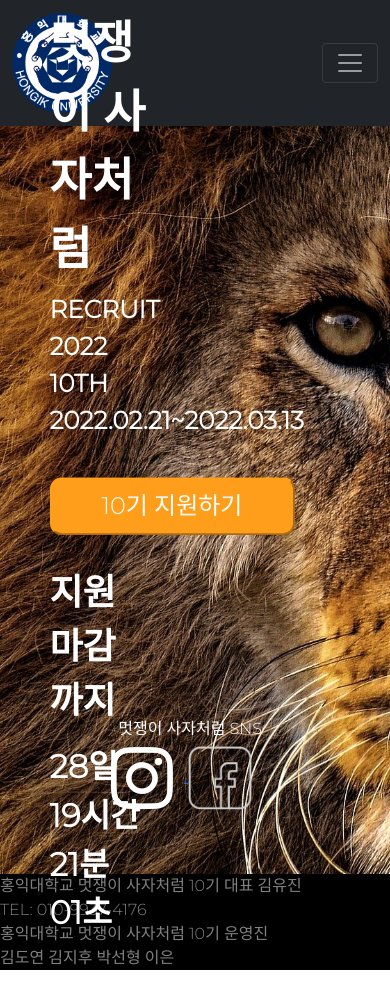
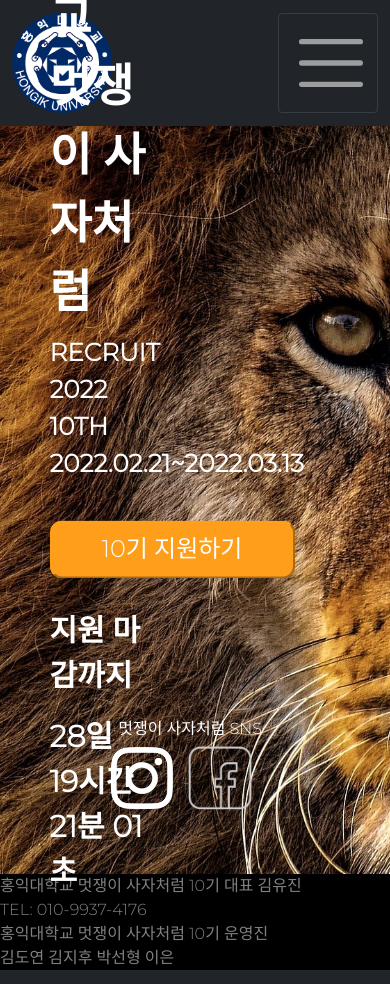
Before and after one commit to eugene028/hongiklikelion2022, a Django app: page / in a window 390 px wide. Run offline with Django 3.2, Linux system fonts and the light colour scheme; data that the repository does not hold is empty.

Commit message:
hamburger change

```diff
--- a/mydiary/static/css/style.css
+++ b/mydiary/static/css/style.css
@@ -29,9 +29,7 @@
 .home-caption-display p{
     font-size: 2.5em;
 }
-#valentine{
-    font-size: 180%;
-}
+
 .posting-header{
     padding:120px 0;
     text-align: center;
@@ -303,7 +301,15 @@ body {
 }
 
 .date-box p{
-    font-size: 36px;
+    font-size: 30px;
     font-family: 'Montserrat';
     font-weight: bold;
 }
+.navbar-toggler{
+    width: 100px;
+    height: 100px;
+}
+.navbar-toggler-icon{
+    width: 80px;
+    height: 80px;
+}
--- a/mydiary/templates/mydiary/home.html
+++ b/mydiary/templates/mydiary/home.html
@@ -14,7 +14,7 @@
       <section class='special-day'>
         <div class='date-box'>
           <p>지원 마감까지<br></p>
-            <p id='valentine' class='days-left'></p>
+            <p id='valentine' ></p>
         </div>
     </section>
     <script
@@ -57,7 +57,7 @@
   </article>
   <div class="sns-wrap">
     <a href="https://www.instagram.com/likelion.hongik/?hl=ko"><img class="sns-img" src="{%static 'img/instagram.png'%}" width="50px" height="50px" alt="likelion">
-    <a href="https://www.facebook.com/search/top?q=%EB%A9%8B%EC%9F%81%EC%9D%B4%20%EC%82%AC%EC%9E%90%EC%B2%98%EB%9F%BC%20at%20%ED%99%8D%EC%9D%B5%EB%8C%80%ED%95%99%EA%B5%90"><img class="sns-img" src="{%static 'img/facebook.png'%}" width="50px" height="50px" alt="likelion">
+    <a href="https://m.facebook.com/search/posts/?q=%EB%A9%8B%EC%9F%81%EC%9D%B4%20%EC%82%AC%EC%9E%90%EC%B2%98%EB%9F%BC%20at%20%ED%99%8D%EC%9D%B5%EB%8C%80%ED%95%99%EA%B5%90&source=filter&isTrending=0&tsid"><img class="sns-img" src="{%static 'img/facebook.png'%}" width="50px" height="50px" alt="likelion">
   </div>
   <div class="meotsa">
     <h3>멋쟁이 사자처럼 SNS</h3>
```
Also changed, not shown: mydiary/static/css/forlion.css (+8 -0 lines), mydiary/static/css/recruit.css (+8 -0 lines).
